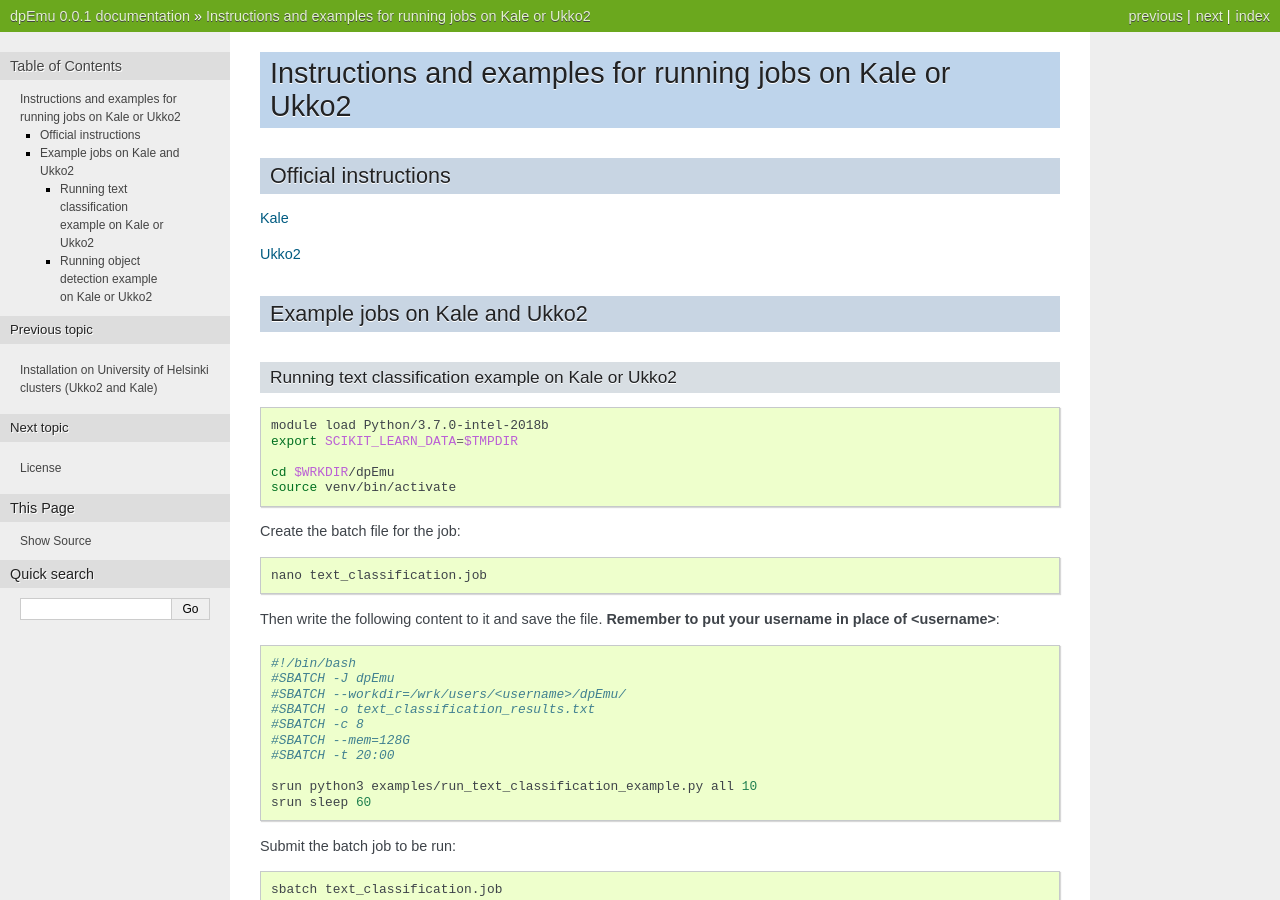
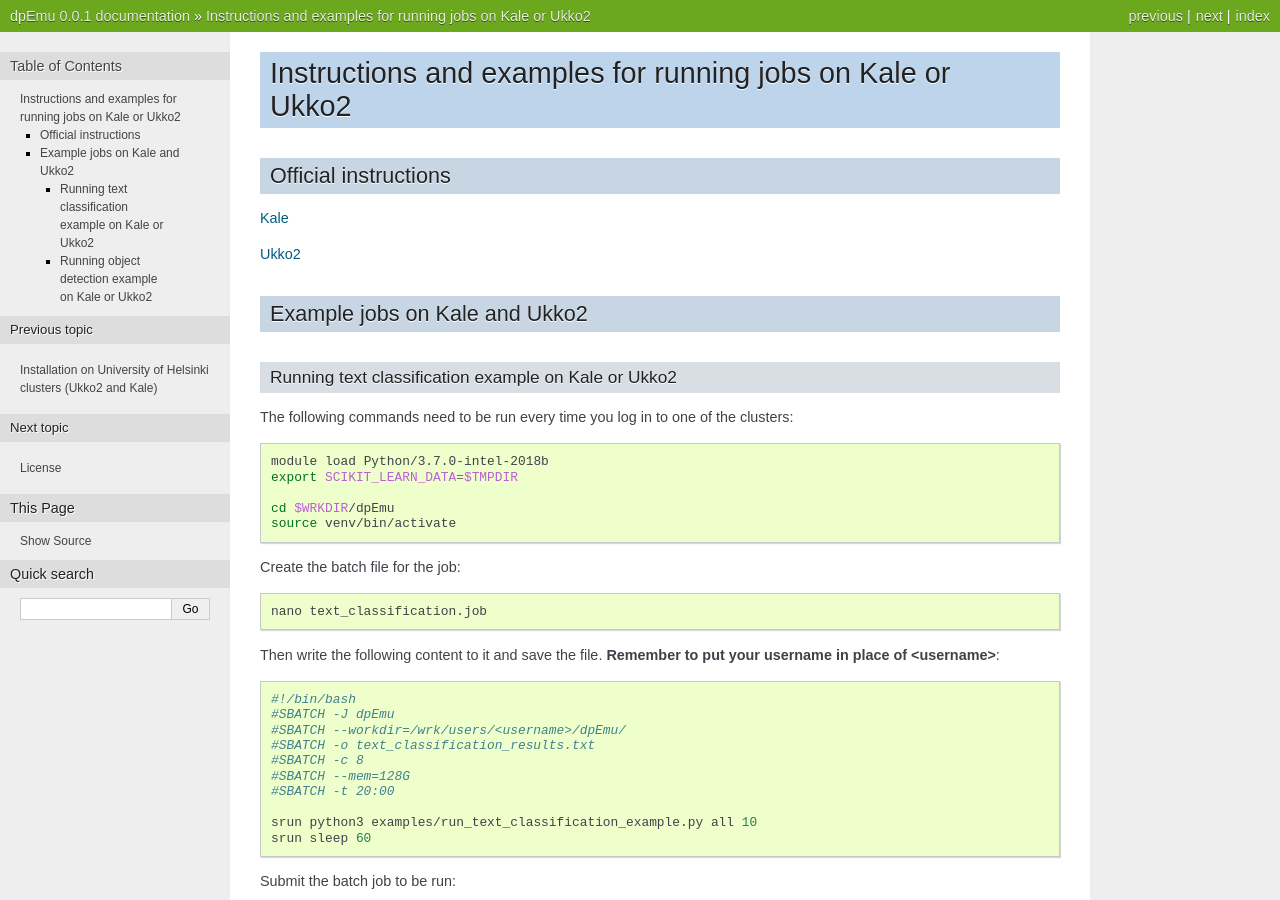
Before and after one commit to dpEmu/dpEmu, a Sphinx documentation site: the page built from docs/cluster_instructions_examples.rst, in a window 1280 px wide and 900 px high. Built offline with Sphinx 7.4.7, drawn with Linux system fonts in a browser that asks for light colours.

Commit message:
modify docs

```diff
--- a/docs/cluster_instructions_examples.rst
+++ b/docs/cluster_instructions_examples.rst
@@ -15,6 +15,8 @@ Example jobs on Kale and Ukko2
 
 Running text classification example on Kale or Ukko2
 """""""""""""""""""""""""""""""""""""""""""""""""""""
+
+The following commands need to be run every time you log in to one of the clusters:
 
 .. code-block:: bash
 
```
